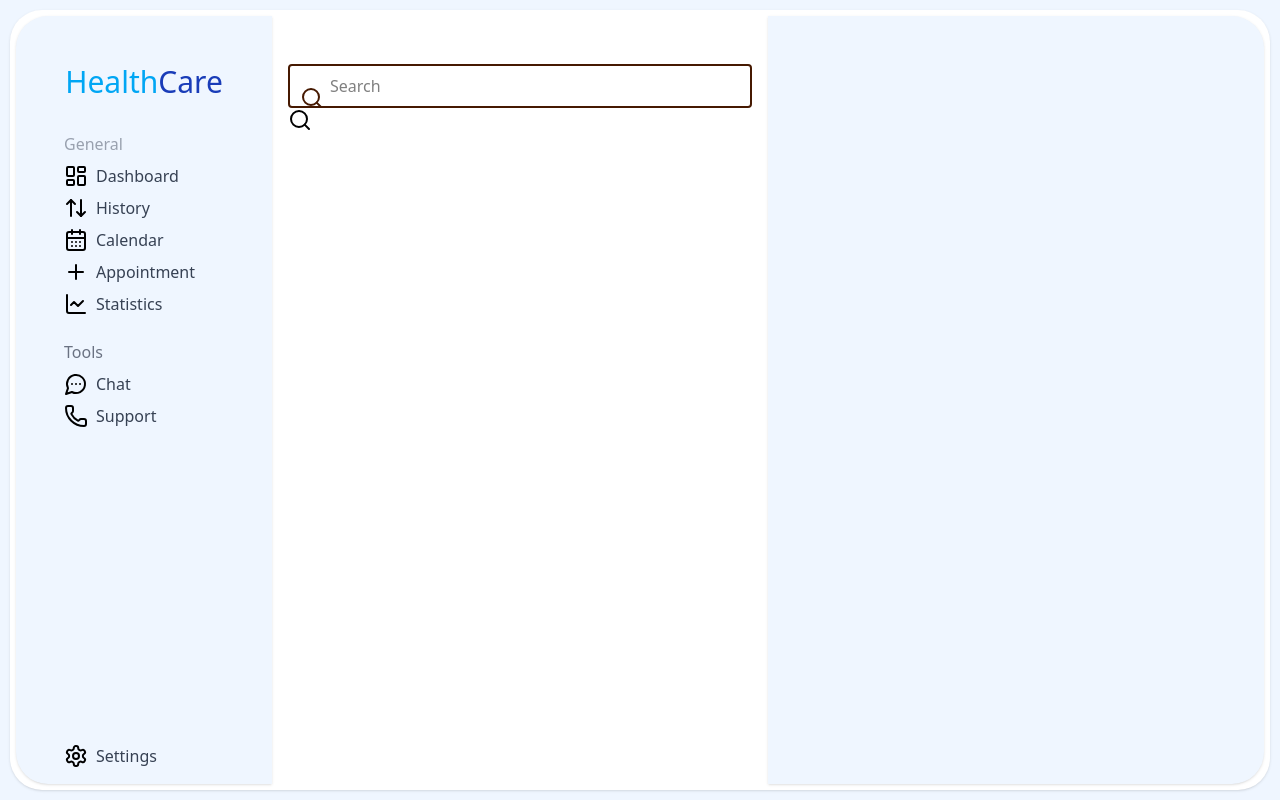
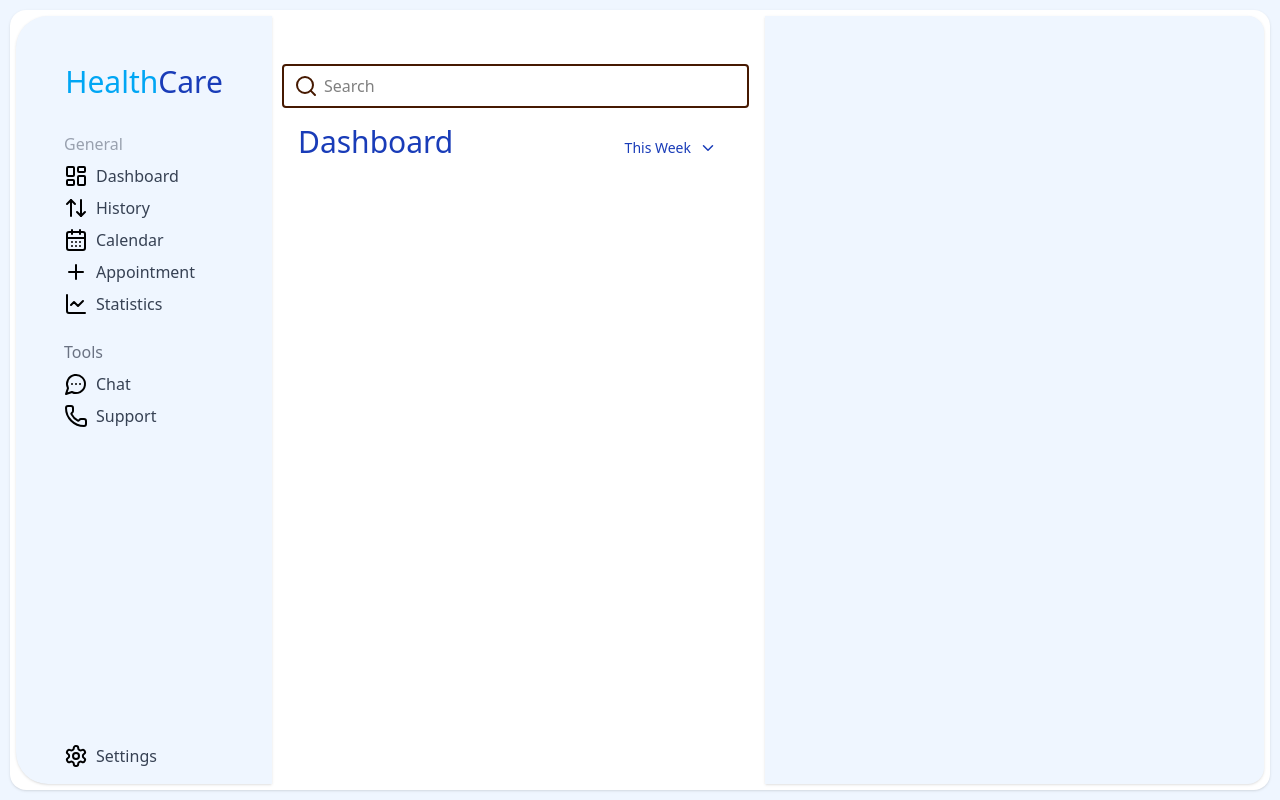
Before and after one commit to amitkhot2001/health, a React (Vite) app in the folder Frontend/: page / in a window 1280 px wide. Built offline with nearby package versions, Linux system fonts and the light colour scheme.

Commit message:
Drop down menu for this week is added

```diff
--- a/Frontend/src/App.jsx
+++ b/Frontend/src/App.jsx
@@ -1,20 +1,26 @@
 import { useState } from 'react'
 import './App.css'
 import Sidebar from './Components/Sidebar'
-import { Search } from 'lucide-react';
+import { Search } from 'lucide-react'
+import Dropdown from './Components/Dropdown'
+
+
 
 function App() {
   const [count, setCount] = useState(0)
 
   return (
-    <>
-      <div className="w-screen h-screen p-2.5 bg-blue-50">
-        <div className="w-full h-full bg-white shadow-sm rounded-4xl p-1.5 flex">
+    <div className="w-screen h-screen p-2.5 bg-blue-50 overflow-auto">
+      <div className="w-full h-full bg-white shadow-sm rounded-2xl p-1.5 flex flex-col md:flex-row">
+
+        <div className="w-full md:w-[250px] bg-white">
           <Sidebar />
+        </div>
 
-          <div className="w-full max-w-2xl h-full p-4 flex-1">
+        <div className="flex flex-1 flex-col md:flex-row w-full h-full">
+
+          <div className="w-full md:w-1/2 h-full p-4">
             <div className="relative w-full mt-8">
-
               <span className="absolute inset-y-0 left-0 pl-3 flex items-center text-amber-950">
                 <Search />
               </span>
@@ -24,19 +30,22 @@ function App() {
                 placeholder="Search"
                 className="pl-10 pr-4 py-2 w-full text-black border-2 border-amber-950 rounded focus:outline-none"
               />
-              <span className="">
-                <Search />
-              </span>
+            </div>
+            <div className=' flex m-4 text-3xl relative justify-between'>
+              <div className='text-blue-800'>Dashboard</div>
+              <div>
+                <Dropdown />
+              </div>
 
 
             </div>
-
           </div>
 
-          <div className="w-full max-w-3xl h-full bg-blue-50 shadow-sm rounded-r-4xl p-4 flex-1"></div>
+
+          <div className="w-full md:w-1/2 h-full bg-blue-50 shadow-sm  md:rounded-r-2xl p-4"></div>
         </div>
       </div>
-    </>
+    </div>
   )
 }
 
--- /dev/null
+++ b/Frontend/src/Components/Dropdown.jsx
@@ -0,0 +1,42 @@
+import { ChevronDown } from 'lucide-react';
+import React, { useState } from 'react';
+
+export default function Dropdown() {
+  const [isOpen, setIsOpen] = useState(false);
+
+  const toggleDropdown = () => setIsOpen((prev) => !prev);
+
+  return (
+    <div className="relative inline-block text-left">
+
+      <button
+        onClick={toggleDropdown}
+        className="flex items-center gap-2 px-4 py-2 text-sm font-medium text-blue-800 bg-white border-none rounded-md  hover:bg-gray-50"
+      >
+        This Week
+        <ChevronDown className={`transition-transform duration-200 ${isOpen ? 'rotate-180' : ''}`} size={18} />
+      </button>
+
+
+      {isOpen && (
+        <div className="absolute right-0 z-10 mt-2 w-56 origin-top-right rounded-md shadow-lg bg-white ring-1 ring-black ring-opacity-5">
+          <div className="py-1">
+            <a
+              href="#"
+              className="block px-4 py-2 text-sm text-gray-700 hover:bg-gray-100"
+            >
+              This Month
+            </a>
+            <a
+              href="#"
+              className="block px-4 py-2 text-sm text-gray-700 hover:bg-gray-100"
+            >
+              This Year
+            </a>
+
+          </div>
+        </div>
+      )}
+    </div>
+  );
+}
--- a/package.json
+++ b/package.json
@@ -1,5 +1,7 @@
 {
   "dependencies": {
-    "lucide-react": "^0.511.0"
+    "@tailwindcss/vite": "^4.1.7",
+    "lucide-react": "^0.511.0",
+    "tailwindcss": "^4.1.7"
   }
 }
```
Also changed, not shown: Frontend/src/Components/DashboardMainContent.jsx (added), 1 other file (tests, documents, lock files or other folders).
